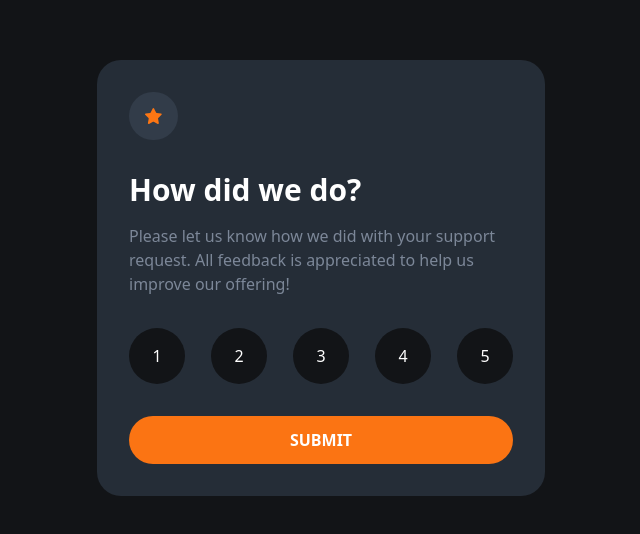
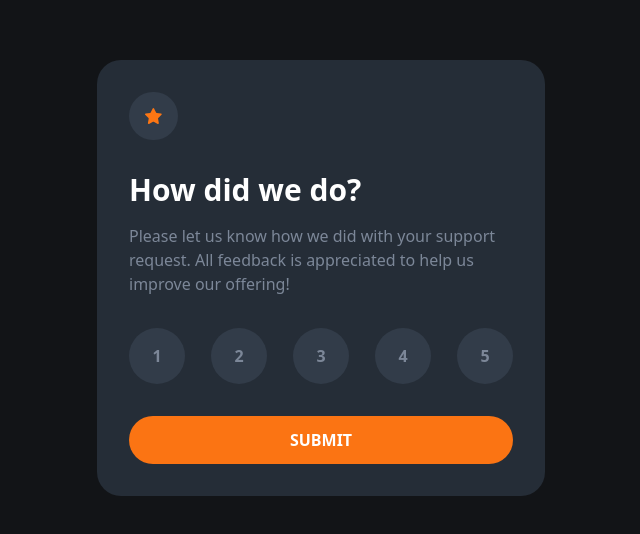
Before and after one commit to MatheusVSN/frontendmentor-interactive-rating-component, a Next.js app: page / in a window 1280 px wide. Shown: the part 122-656 px from the top of the page, without its empty margins (319-959 px from the left). Built offline with nearby package versions, Linux system fonts and the light colour scheme.

Commit message:
Update button.jsx

```diff
--- a/src/components/button.jsx
+++ b/src/components/button.jsx
@@ -6,5 +6,5 @@ export default function Button({ Rating, onClick, ActiveState }) {
         }
     }
 
-    return <button className={`rounded-full bg-very-dark-blue text-white p-5 w-14 h-14 grid place-content-center hover:bg-orange hover:text-white transition-all duration-200 ${ActiveState == true ? "bg-medium-grey" : ""}`} onClick={onMouseButton1Click}>{Rating}</button>
+    return <button className={`rounded-full text-medium-grey font-bold p-5 w-14 h-14 max-[425px]:w-10 max-[425px]:h-10 grid place-content-center hover:bg-orange hover:text-white transition-all duration-200 ${ActiveState == true ? "bg-medium-grey text-white" : "bg-dark-blue-2"}`} onClick={onMouseButton1Click}>{Rating}</button>
 }
```
